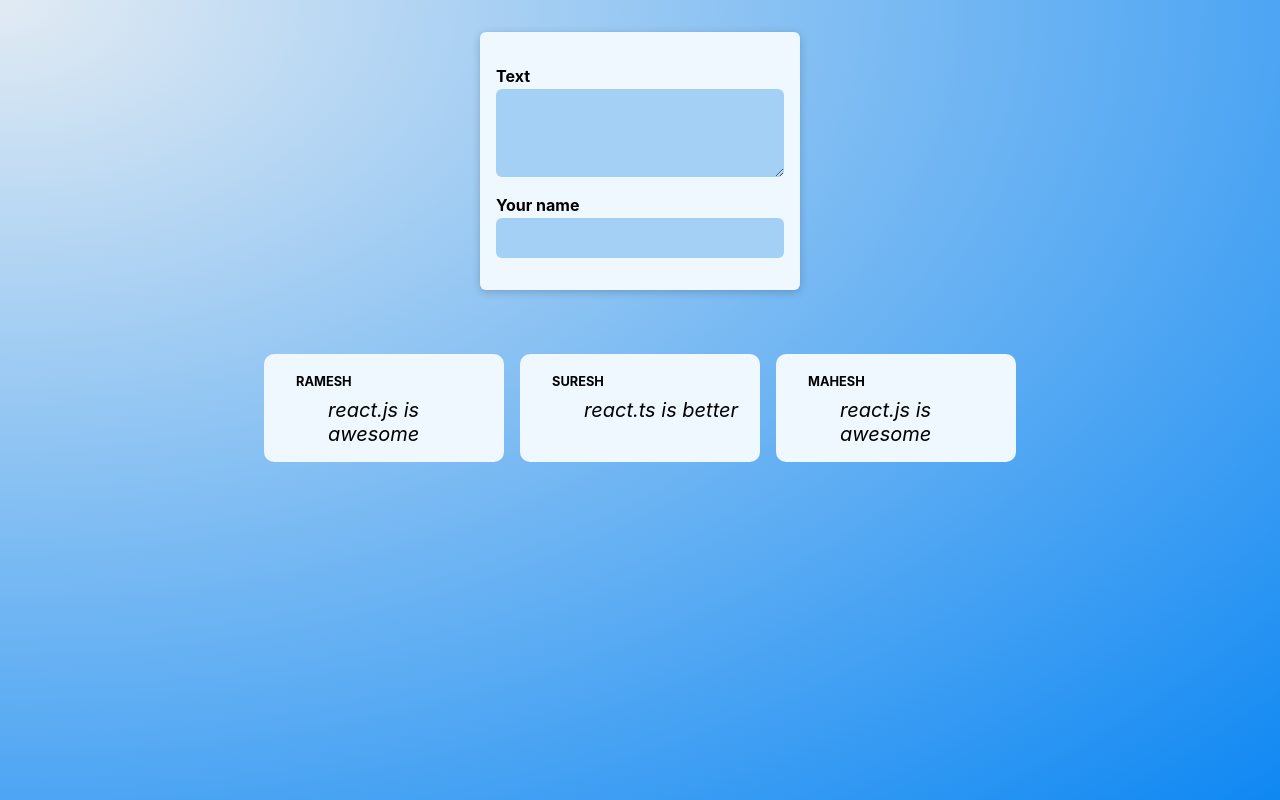
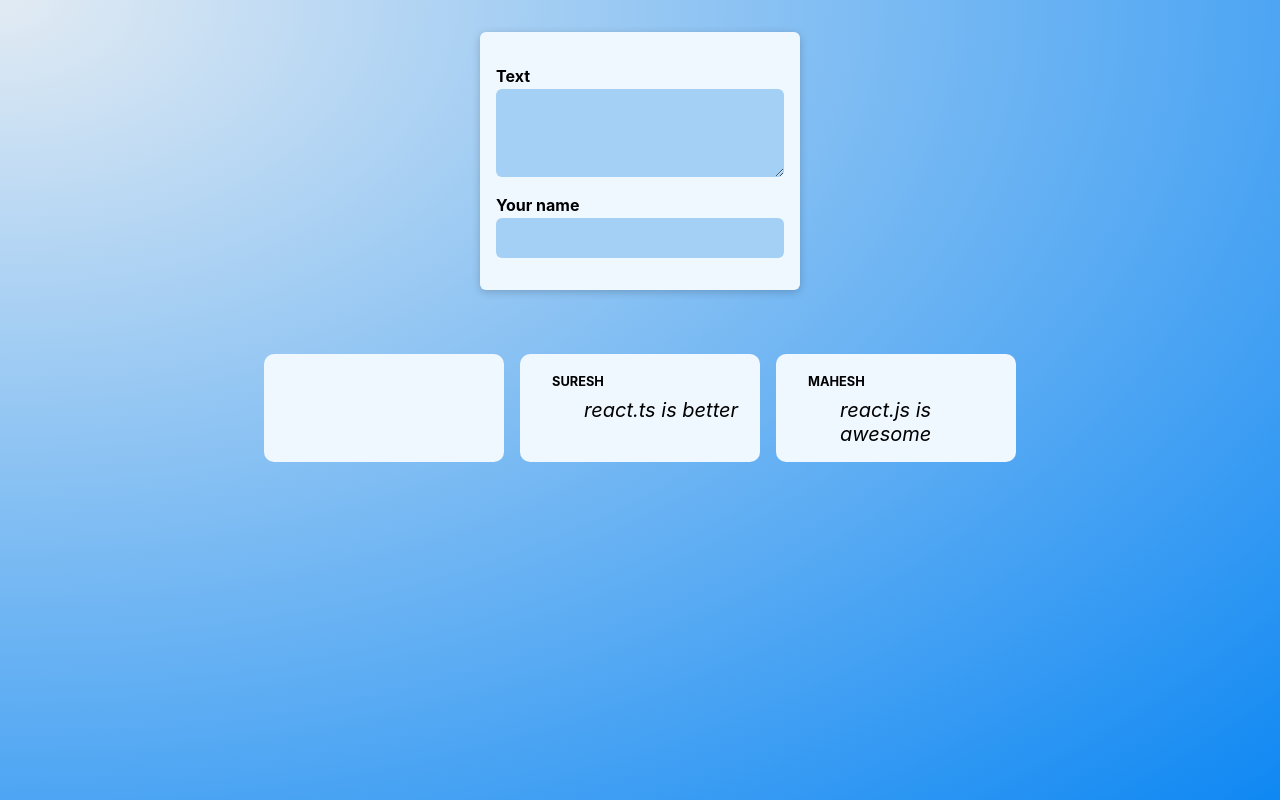
Before and after one commit to rameshkrishnanme/React-Posting, a React (Vite) app: page / in a window 1280 px wide. Built offline with nearby package versions, Linux system fonts and the light colour scheme.

Commit message:
Lift up props

```diff
--- a/src/components/NewPost.jsx
+++ b/src/components/NewPost.jsx
@@ -1,20 +1,22 @@
 import classes from './NewPost.module.css';
+import { useState } from 'react';
 
-function NewPost() {
+function NewPost(props) {
 
-  function changeBodyHandler(event) {
-    console.log(event.target.value);
-  }
+  const [enteredText, setEnteredText] = useState('');
+
+
 
   return (
     <form className={classes.form}>
       <p>
         <label htmlFor="body">Text</label>
-        <textarea id="body" required rows={3} onChange={changeBodyHandler}/>
+        <textarea id="body" required rows={3} onChange={props.onBodyChange}/>
       </p>
+      <p>{enteredText}</p>
       <p>
         <label htmlFor="name">Your name</label>
-        <input type="text" id="name" required />
+        <input type="text" id="name" required onChange={props.onAuthorChange}/>
       </p>
     </form>
   );
--- a/src/components/PostsList.jsx
+++ b/src/components/PostsList.jsx
@@ -1,13 +1,28 @@
+import {useState} from "react";
+
+
 import NewPost from "./NewPost.jsx";
 import Post from "./Post.jsx";
+
 import styles from "./PostsList.module.css";
 
 function PostsList() {
+
+  const [enteredText, setEnteredText] = useState([]);
+  const [enteredAuthor, setEnteredAuthor] = useState([]);
+
+  function bodyChangeHandler(event) {
+    setEnteredText(event.target.value);
+  }
+  function authorChangeHandler(event) {
+    setEnteredAuthor(event.target.value);
+  }
+
   return (
     <>
-      <NewPost />
+      <NewPost onAuthorChange={authorChangeHandler} onBodyChange={bodyChangeHandler} />
       <ul className={styles.posts}>
-        <Post author="Ramesh" body="react.js is awesome" />
+        <Post author={enteredAuthor} body={enteredText} />
         <Post author="Suresh" body="react.ts is better" />
         <Post author="Mahesh" body="react.js is awesome" />
       </ul>
```
